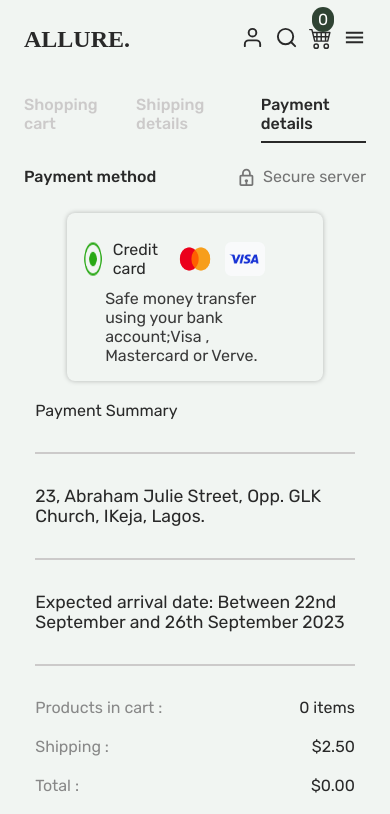
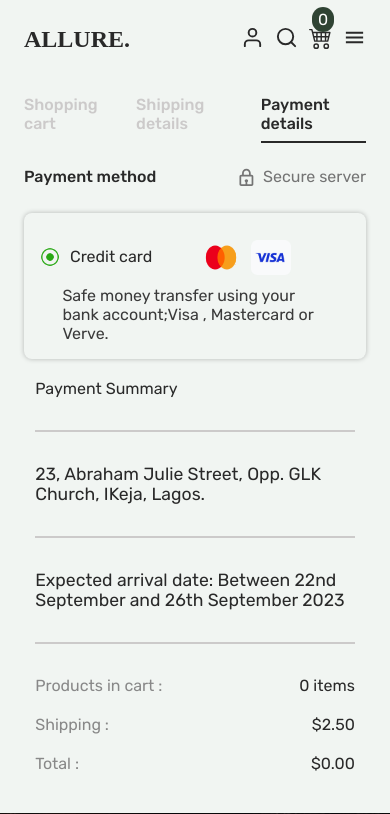
Before and after one commit to Kel-VinTech/Allure-ecommerce, a React (Vite) app: page /payment in a window 390 px wide. Shown: the top 814 px of the page. Built offline with nearby package versions, Linux system fonts and the light colour scheme.

Commit message:
changes to payment card-container

```diff
--- a/src/scss/Payment.scss
+++ b/src/scss/Payment.scss
@@ -42,7 +42,7 @@ main {
         .card-details {
           box-shadow: 0px 0px 5px rgba(0, 0, 0, 0.25);
           border-radius: 8px;
-          width: 75%;
+          width: 100%;
           display: flex;
           padding: 1rem;
 
@@ -162,6 +162,10 @@ main {
       flex-direction: column;
       justify-content: center;
       align-items: center;
+
+      .card-details {
+        width: 100%;
+      }
     }
   }
 }
```
